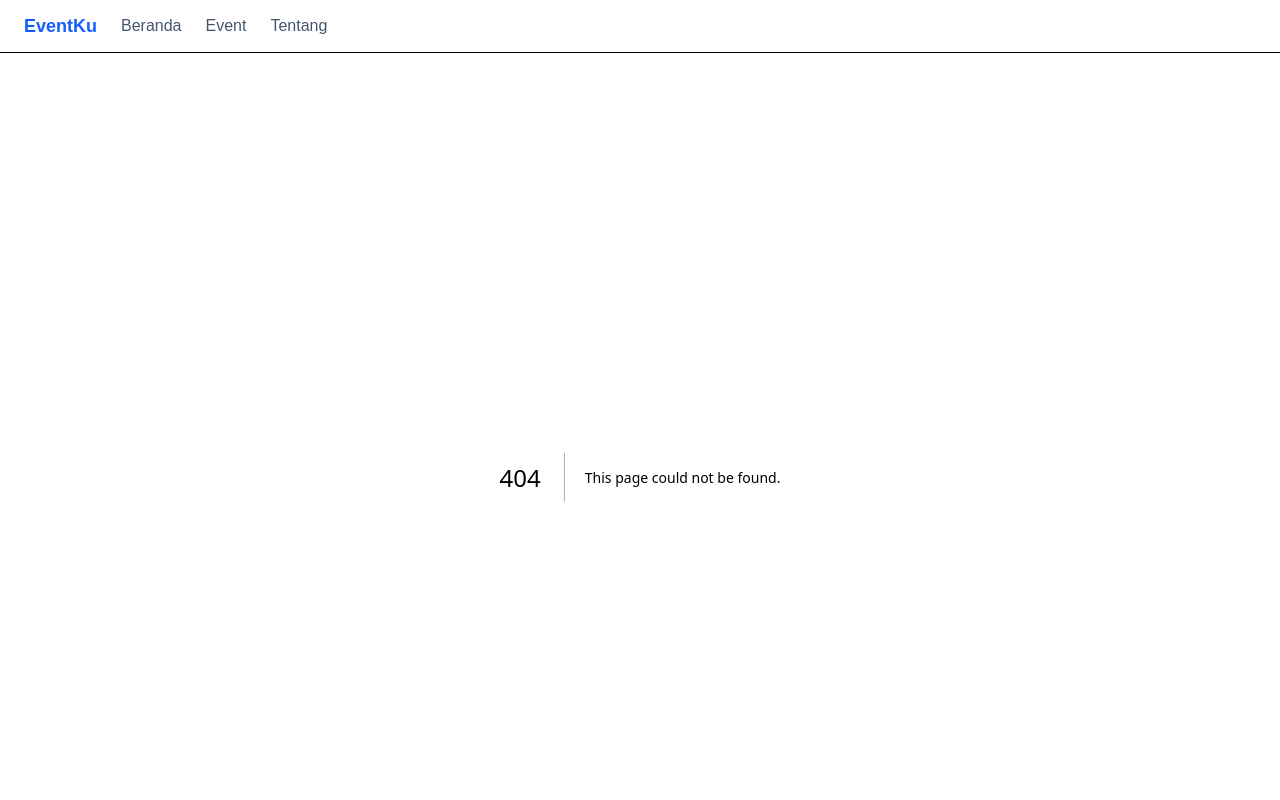
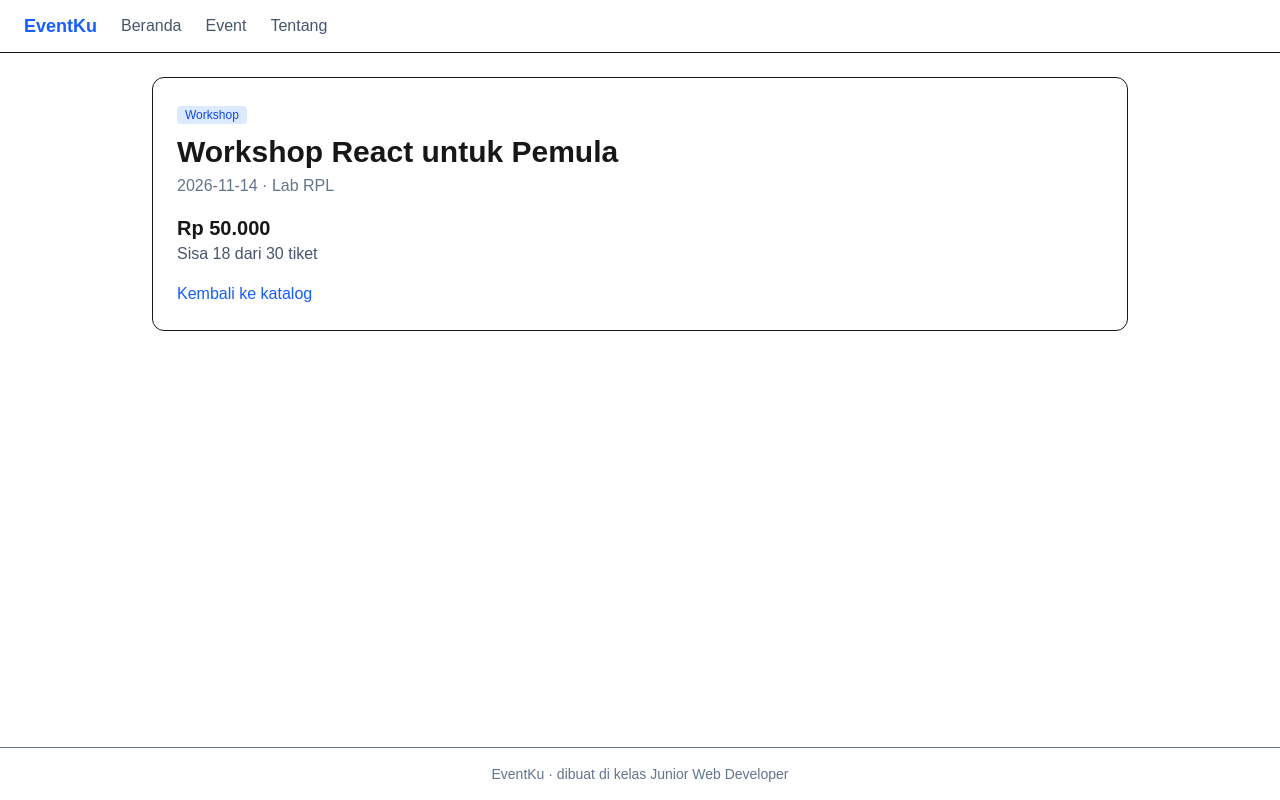
Before and after one commit to aselyarpl1-pixel/latihan-nextjs, a Next.js app: page /event/1 in a window 1280 px wide. Before the commit this address had no page. Shown: the top 800 px of the page. Built offline with nearby package versions, Linux system fonts and the light colour scheme.

Commit message:
Selesai lembar kerja EventKu

```diff
--- /dev/null
+++ b/app/event/[id]/not-found.tsx
@@ -0,0 +1,18 @@
+import Link from "next/link";
+
+export default function EventTidakAda() {
+  return (
+    <div className="py-16 text-center">
+      <h1 className="text-2xl font-bold">Event Tidak Ditemukan</h1>
+      <p className="mt-3 text-slate-600">
+        Mungkin event ini sudah dihapus atau alamatnya salah.
+      </p>
+      <Link
+        href="/event"
+        className="mt-4 inline-block text-blue-600 hover:underline"
+      >
+        Kembali ke katalog
+      </Link>
+    </div>
+  );
+}
--- /dev/null
+++ b/app/event/[id]/page.tsx
@@ -0,0 +1,46 @@
+import { notFound } from "next/navigation";
+import { events, rupiah } from "@/data/event";
+import Link from "next/link";
+
+export default async function Detail({
+  params,
+}: {
+  params: Promise<{ id: string }>;
+}) {
+  const { id } = await params;
+
+  const event = events.find((e) => e.id === Number(id));
+
+  if (!event) {
+    notFound();
+  }
+
+  const sisa = event.kuota - event.terisi;
+
+  return (
+    <article className="rounded-xl border bg-white p-6">
+      <span className="rounded bg-blue-100 px-2 py-0.5 text-xs text-blue-700">
+        {event.kategori}
+      </span>
+
+      <h1 className="mt-2 text-3xl font-bold">{event.judul}</h1>
+
+      <p className="mt-1 text-slate-500">
+        {event.tanggal} · {event.lokasi}
+      </p>
+
+      <p className="mt-4 text-xl font-semibold">{rupiah(event.harga)}</p>
+
+      <p className="text-slate-600">
+        Sisa {sisa} dari {event.kuota} tiket
+      </p>
+
+      <Link
+        href="/"
+        className="mt-4 inline-block text-blue-600 hover:underline"
+      >
+        Kembali ke katalog
+      </Link>
+    </article>
+  );
+}
--- /dev/null
+++ b/app/not-found.tsx
@@ -0,0 +1,16 @@
+import Link from "next/link";
+
+export default function NotFound() {
+  return (
+    <div className="py-16 text-center">
+      <h1 className="text-5xl font-bold">404</h1>
+      <p className="mt-3 text-slate-600">Halaman yang kamu cari tidak ada.</p>
+      <Link
+        href="/"
+        className="mt-4 inline-block text-blue-600 hover:underline"
+      >
+        Kembali ke beranda
+      </Link>
+    </div>
+  );
+}
```
